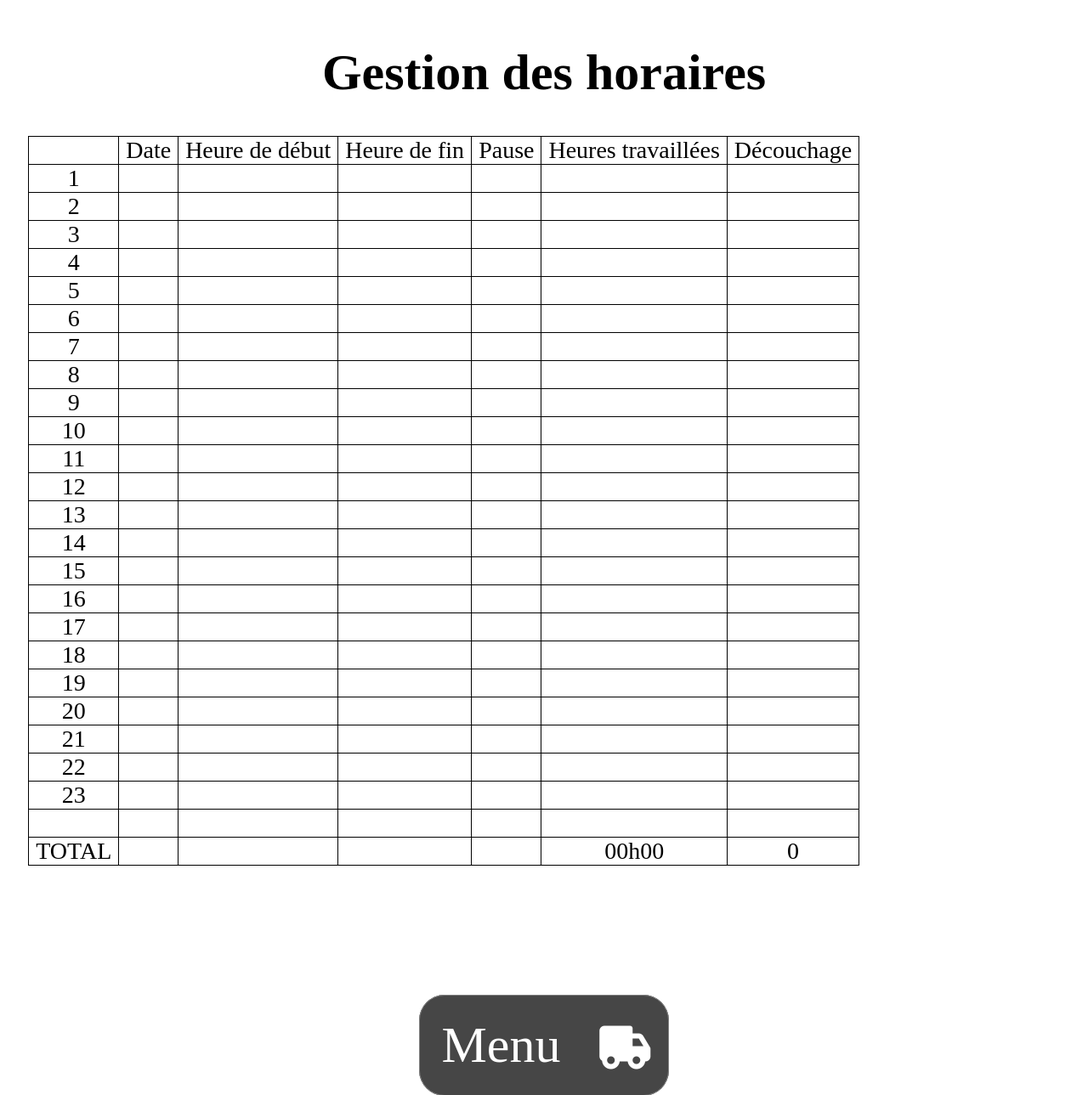
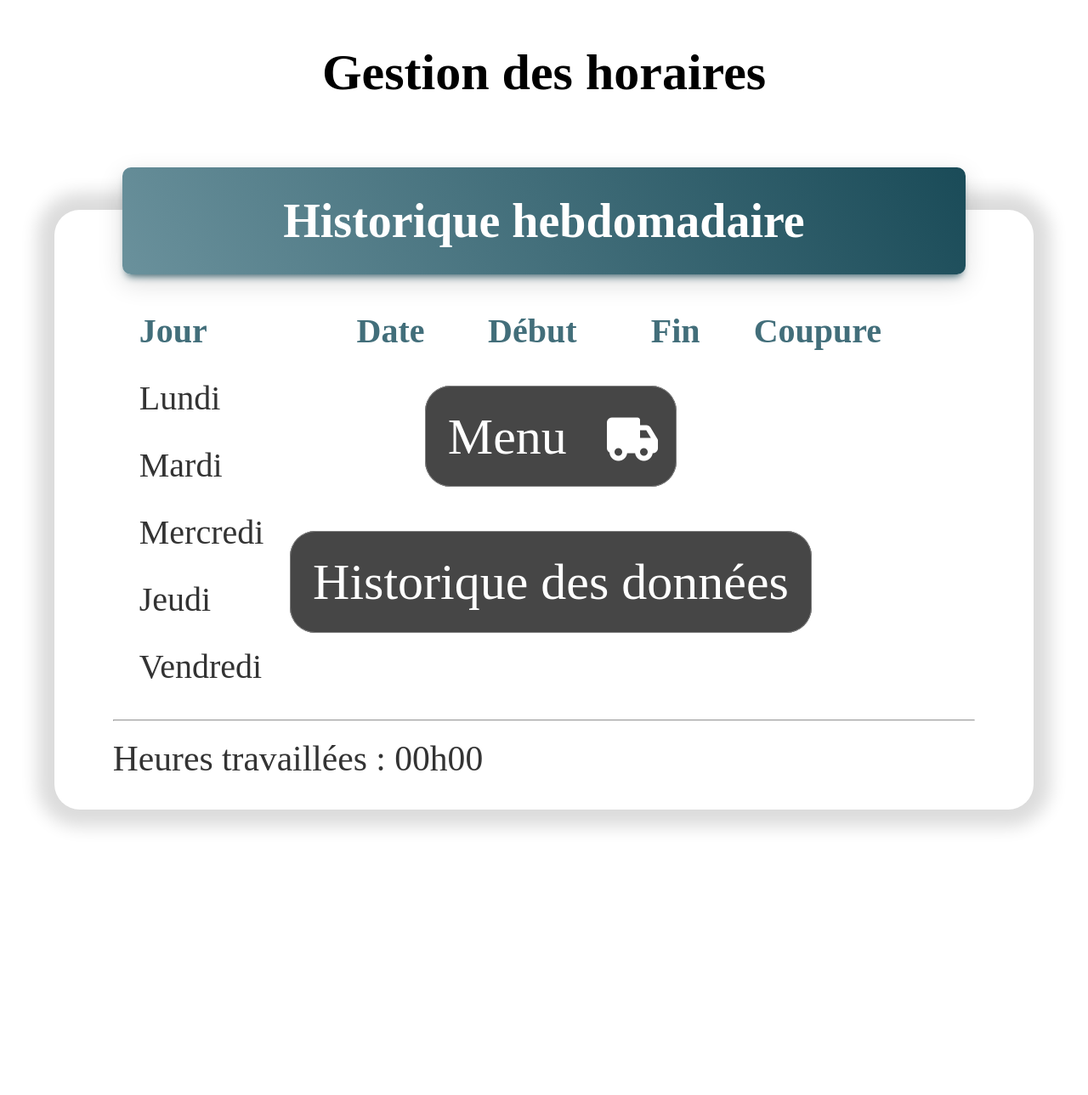
Before and after one commit to Baraly/PlanningTravaille, a PHP site: page /planning.php in a window 1280 px wide. Shown: the top 1289 px of the page at 85% size. After the commit the page ends 977 px from the top, so only its background shows below. Run offline with PHP 8.4, Linux system fonts and the light colour scheme; the visitor is signed in with stand-in values (Sample User, id 1); data that the repository does not hold is empty.

Commit message:
Modification visuel planning

```diff
--- a/planning.php
+++ b/planning.php
@@ -18,16 +18,9 @@ else {
                 text-align: center;
             }
 
-            table {
-                font-size: 175%;
+            table tbody tr {
+                display: table-row;
                 border-collapse: collapse;
-                text-align: center;
-                margin: 0 2%;
-            }
-
-            td {
-                border: 1px solid black;
-                padding: 0 8px;
             }
 
             a {
@@ -42,6 +35,57 @@ else {
                 color: white;
                 padding: 2% 2%;
             }
+
+            .card {
+                margin: 3% auto;
+                padding-bottom: 2%;
+                background-size: auto;
+                display: flex;
+                flex-direction: column;
+                width: 95%;
+                border-radius: 30px;
+                background-color: white;
+                box-shadow: rgba(0, 0, 0, 0.14) 0 0 20px 20px;
+            }
+
+            .card .title {
+                display: grid;
+                grid-template-columns: 1fr;
+                grid-template-rows: 1fr;
+                color: white;
+                width: 84%;
+                margin: -50px auto 0;
+                padding: 1% 1%;
+                border-radius: 10px;
+                background-image: linear-gradient(60deg, #6A919C, #1A4B58);
+                box-shadow: rgba(0, 0, 0, 0.14) 0 10px 30px 0, rgb(66, 110, 122) 0 7px 10px -5px
+            }
+
+            .card p {
+                margin: 2% 0 0;
+            }
+
+            .card .body {
+                width: 88%;
+                margin: 1% auto;
+                display: inline-block;
+                color: rgb(51, 51, 51);
+                text-align: center;
+            }
+
+            .card table {
+                width: 100%;
+                display: table;
+                text-align: left;
+                border-collapse: separate;
+                border-spacing: 30px;
+            }
+
+            .card tr {
+                margin: 1% 0;
+                height: 3%;
+            }
+
         </style>
     </head>
     <body>
@@ -53,85 +97,115 @@ else {
     $bdd = null;
     include_once 'function/bdd.php';
 
-    $nbJoursBDD = $bdd->query("SELECT COUNT(*) AS nb FROM Horaire WHERE MONTH(Datage) = '" . date('m') . "' AND YEAR(Datage) = '" . date('Y') . "' AND IdUser = '" . $_SESSION['id'] . "'")->fetch();
+    if (date('W') == 52)
+        $jours = $bdd->query("SELECT * FROM Horaire WHERE WEEK(Datage) = '" . date('W') . "' AND YEAR(Datage) = '" . date('Y') . "' AND WEEKDAY(Datage) <> '6' AND IdUser = '" . $_SESSION['id'] . "' OR WEEK(Datage) = '1' AND WEEKDAY(Datage) = '6' AND YEAR(Datage) = '" . date('Y') . "' AND IdUser = '" . $_SESSION['id'] . "'");
+    else
+        $jours = $bdd->query("SELECT * FROM Horaire WHERE WEEK(Datage) = '" . date('W') . "' AND YEAR(Datage) = '" . date('Y') . "' AND WEEKDAY(Datage) <> '6' AND IdUser = '" . $_SESSION['id'] . "' OR WEEK(Datage) = '" . (date('W') + 1) . "' AND WEEKDAY(Datage) = '6' AND YEAR(Datage) = '" . date('Y') . "' AND IdUser = '" . $_SESSION['id'] . "'");
 
-    $nbJour = 23;
+    $joursSemaine = ['Dimanche', 'Lundi', 'Mardi', 'Mercredi', 'Jeudi', 'Vendredi', 'Samedi'];
 
-    if ((int)$nbJoursBDD['nb'] > $nbJour) {
-        $nbJour = (int)$nbJoursBDD['nb'];
+    $semaine = array();
+    for ($i = 0; $i < 7; $i++) {
+        $semaine[$i] = NULL;
     }
 
-    $request = $bdd->query("SELECT * FROM Horaire WHERE MONTH(Datage) = '" . date('m') . "' AND YEAR(Datage) = '" . date('Y') . "' AND IdUser = '" . $_SESSION['id'] . "' ORDER BY Datage");
-    $nbHeureTotale = 0;
-    $nbDecouchage = 0;
+    while ($donnee = $jours->fetch()) {
+        for ($i = 0; $i < 7; $i++) {
+            if (date('w', strtotime($donnee['Datage'])) == $i) {
+                $semaine[$i] = $donnee;
+            }
+        }
+    }
+
     ?>
 
-    <table>
-        <tr>
-            <td></td>
-            <td>Date</td>
-            <td>Heure de début</td>
-            <td>Heure de fin</td>
-            <td>Pause</td>
-            <td>Heures travaillées</td>
-            <td>Découchage</td>
+    <div style="padding: 4% 2%; text-align: center">
+        <div class="card">
+            <div class="title">
+                <h4 style="text-align: center; font-size: 350%; margin: 2% 0">
+                    Historique hebdomadaire
+                </h4>
+            </div>
+            <div class="body">
+                <table style="font-size: 250%">
+                    <thead>
+                    <tr style="color: rgb(66, 110, 122)">
+                        <th>Jour</th>
+                        <th>Date</th>
+                        <th>Début</th>
+                        <th>Fin</th>
+                        <th>Coupure</th>
                     </tr>
+                    </thead>
+                    <tbody>
                     <?php
-        for ($i = 1; $i <= $nbJour; $i++) {
+                    for ($i = 1; $i < 6; $i++) {
+                        echo "<tr><td>" . $joursSemaine[$i] . "</td>";
+                        if ($semaine[$i] != NULL) {
+                            echo "<td>" . date('d/m', strtotime($semaine[$i]['Datage'])) . "</td>";
+                            echo "<td>" . date('H:i', strtotime($semaine[$i]['HDebut'])) . "</td>";
+                            if ($semaine[$i]['HFin'] != NULL) {
+                                echo "<td>" . date('H:i', strtotime($semaine[$i]['HFin'])) . "</td>";
+                            } else {
+                                echo "<td></td>";
+                            }
+                            if ((int)date('H', strtotime($semaine[$i]['Coupure'])) > 0)
+                                echo "<td>" . date('H', strtotime($semaine[$i]['Coupure'])) . "h" . date('i', strtotime($semaine[$i]['Coupure'])) . "</td>";
+                            elseif ((int)date('i', strtotime($semaine[$i]['Coupure'])) > 0)
+                                echo "<td>" . date('i', strtotime($semaine[$i]['Coupure'])) . "min</td>";
+                        } else {
+                            echo "<td></td><td></td><td></td><td></td>";
+                        }
+                        echo "</tr>";
+                    }
+                    if ($semaine[6] != NULL) {
+                        echo "<tr><td>" . $joursSemaine[6] . "</td>";
+                        echo "<td>" . date('d/m', strtotime($semaine[6]['Datage'])) . "</td>";
+                        echo "<td>" . date('H:i', strtotime($semaine[6]['HDebut'])) . "</td>";
+                        if ($semaine[6]['HFin'] != NULL) {
+                            echo "<td>" . date('H:i', strtotime($semaine[6]['HFin'])) . "</td>";
+                        } else {
+                            echo "<td></td>";
+                        }
+                        if ((int)date('H', strtotime($semaine[6]['Coupure'])) > 0)
+                            echo "<td>" . date('H', strtotime($semaine[6]['Coupure'])) . "h" . date('i', strtotime($semaine[6]['Coupure'])) . "</td>";
+                        elseif ((int)date('i', strtotime($semaine[6]['Coupure'])) > 0)
+                            echo "<td>" . date('i', strtotime($semaine[6]['Coupure'])) . "min</td>";
+                        echo "</tr>";
+                    }
+
+                    if ($semaine[0] != NULL) {
+                        echo "<tr><td>" . $joursSemaine[0] . "</td>";
+                        echo "<td>" . date('d/m', strtotime($semaine[0]['Datage'])) . "</td>";
+                        echo "<td>" . date('H:i', strtotime($semaine[0]['HDebut'])) . "</td>";
+                        if ($semaine[0]['HFin'] != NULL) {
+                            echo "<td>" . date('H:i', strtotime($semaine[0]['HFin'])) . "</td>";
+                        } else {
+                            echo "<td></td>";
+                        }
+                        if ((int)date('H', strtotime($semaine[0]['Coupure'])) > 0)
+                            echo "<td>" . date('H', strtotime($semaine[0]['Coupure'])) . "h" . date('i', strtotime($semaine[0]['Coupure'])) . "</td>";
+                        elseif ((int)date('i', strtotime($semaine[0]['Coupure'])) > 0)
+                            echo "<td>" . date('i', strtotime($semaine[0]['Coupure'])) . "min</td>";
+                        echo "</tr>";
+                    }
                     ?>
-            <tr>
-                <td><?= $i ?></td>
+                    </tbody>
+                </table>
+                <hr>
                 <?php
-                if ($donnees = $request->fetch()) {
-                    ?>
-                    <td><?= date('d/m/Y', strtotime($donnees['Datage'])) ?></td>
-                    <td><?= date('H:i', strtotime($donnees['HDebut'])) ?></td>
-                    <td><?php
-                        if ($donnees['HFin'] == null)
-                            echo "";
-                        else
-                            echo date('H:i', strtotime($donnees['HFin']));
-                        ?>
-                    </td>
-                    <td><?php
-                        if ((int)date('H', strtotime($donnees['Coupure'])) > 0)
-                            echo date('H', strtotime($donnees['Coupure'])) . "h" . date('i', strtotime($donnees['Coupure']));
-                        elseif ((int)date('i', strtotime($donnees['Coupure'])) > 0)
-                            echo date('i', strtotime($donnees['Coupure'])) . 'min';
-                        ?>
-                    </td>
-                    <?php
-                    if ($donnees['HFin'] == null)
-                        echo "<td>En cours</td>";
-                    else {
-                        $heureTravailleStr = differenceHeures($donnees['HDebut'], $donnees['HFin']);
+                $request = $bdd->query("SELECT * FROM Horaire WHERE MONTH(Datage) = '" . date('m') . "' AND YEAR(Datage) = '" . date('Y') . "' AND IdUser = '" . $_SESSION['id'] . "'");
+                $nbHeureTotale = 0;
+                while ($donnee = $request->fetch()) {
+                    $heureTravailleStr = differenceHeures($donnee['HDebut'], $donnee['HFin']);
 
                     $diffDate = new DateTime("{$heureTravailleStr}");
-                        $pause = new DateTime("{$donnees['Coupure']}");
+                    $pause = new DateTime("{$donnee['Coupure']}");
 
                     $resul = $pause->diff($diffDate);
-                        echo "<td>" . $resul->format("%Hh%I") . "</td>";
 
                     $nbHeureTotale += ((int)$resul->format("%H") * 60 + (int)$resul->format("%I"));
                 }
-
-
-                    ?>
-                    <td><?php if ($donnees['Decouchage']) {
-                            echo "+1";
-                            $nbDecouchage++;
-                        }
-                        ?>
-                    </td>
-                    <?php
-                } else {
-                    for ($j = 0; $j < 6; $j++) {
-                        echo "<td></td>";
-                    }
-                }
-                ?>
-            </tr>
-        <?php }
                 $heures = (int)($nbHeureTotale / 60);
                 $minutes = $nbHeureTotale - $heures * 60;
                 if ($heures < 10)
@@ -143,32 +217,21 @@ else {
                 else
                     $strNbHeureTotale .= "h" . $minutes;
                 ?>
-        <tr>
-            <td style="color: white">f</td>
-            <td></td>
-            <td></td>
-            <td></td>
-            <td></td>
-            <td></td>
-            <td></td>
-        </tr>
-        <tr>
-            <td>TOTAL</td>
-            <td></td>
-            <td></td>
-            <td></td>
-            <td></td>
-            <td><?= $strNbHeureTotale ?></td>
-            <td><?= $nbDecouchage ?></td>
-        </tr>
-    </table>
-    <div style="margin-top: 14%">
+                <p style="width: 100%; font-size: 260%; text-align: left">Heures travaillées
+                    : <?= $strNbHeureTotale ?></p>
+            </div>
+        </div>
+    </div>
+
+    <div style="position: absolute; bottom: 10%; width: 100%">
+        <div>
             <a class="button" style="position: relative; padding-right: 10%" href="updateJournee.php">Menu <i
                         style="font-size: 120%; position: absolute; right: 5%" class='bx bxs-truck'></i></a>
         </div>
         <div style="margin-top: 8%">
             <a class="button" href="historique.php">Historique des données</a>
         </div>
+    </div>
     </body>
     </html>
 
```
Also changed, not shown: AncienPlanning.php (added, +175 -0 lines), historique.php (+22 -15 lines). Lines whose indentation alone changed are shown as unchanged.
